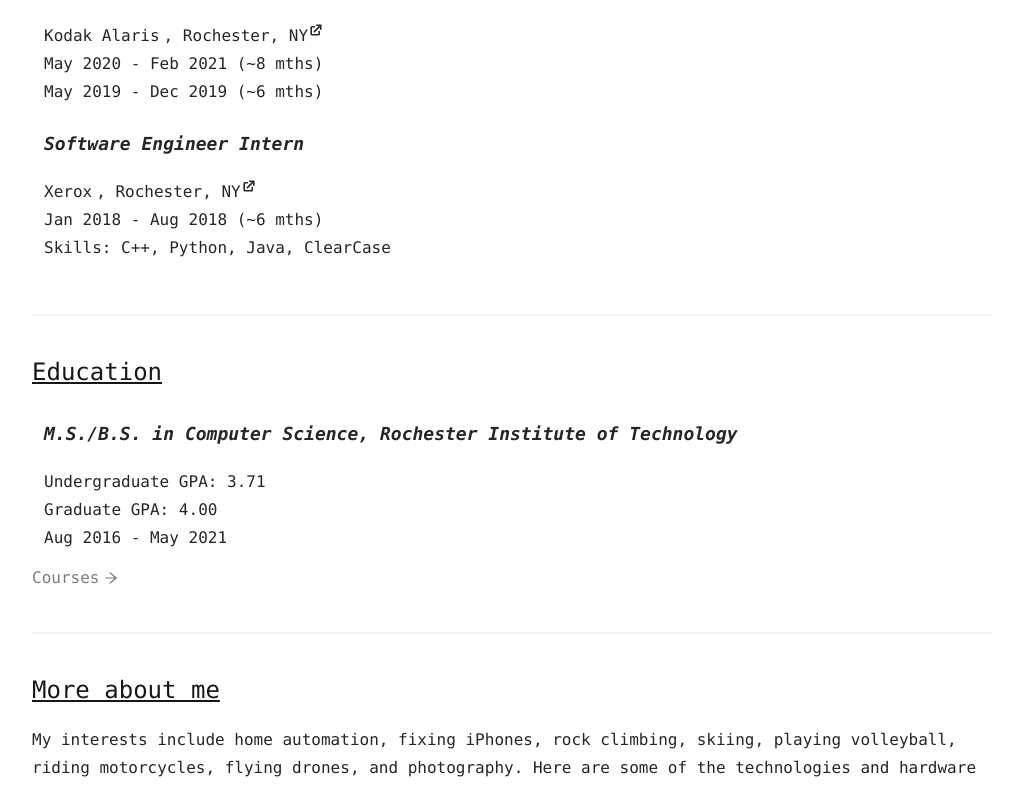
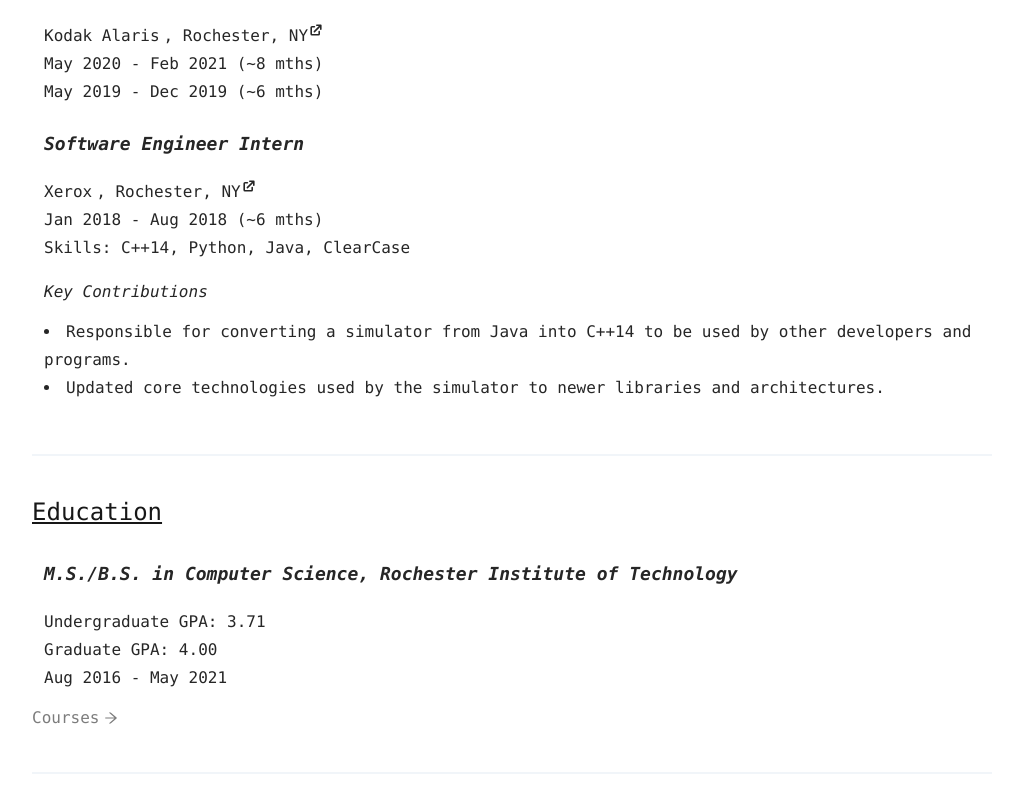
Before and after one commit to DevinKott/website-m9, a React (Create React App) app: page / in a window 1280 px wide. Shown: the part 668-1454 px from the top of the page, without its empty margins (128-1151 px from the left). Built offline with nearby package versions, Linux system fonts and the light colour scheme.

Commit message:
Basics to key points

```diff
--- a/src/App.js
+++ b/src/App.js
@@ -127,7 +127,13 @@
                             },
                         ]
                     }
-                    skills={['C++', 'Python', 'Java', 'ClearCase']}
+                    skills={['C++14', 'Python', 'Java', 'ClearCase']}
+                    keyPoints={
+                        [
+                            "Responsible for converting a simulator from Java into C++14 to be used by other developers and programs.",
+                            "Updated core technologies used by the simulator to newer libraries and architectures."
+                        ]
+                    }
                 />
             </section>
             <Separator/>
--- a/src/components/Experience.js
+++ b/src/components/Experience.js
@@ -8,7 +8,8 @@
         skills = [],
         dates = [],
         link = 'https://www.google.com/',
-        location = ''
+        location = '',
+        keyPoints = []
     } = props;
 
     return (
@@ -52,6 +53,31 @@
                 )
             }
             {skills.length ? <span>Skills: {skills.join(', ')}</span> : ''}
+            {
+                keyPoints.length > 0 &&
+                <section
+                    className='pt-4'
+                >
+                    <span className='italic'>Key Contributions</span>
+                    <ul
+                        className='list-disc list-inside pt-3'
+                    >
+                        {
+                            keyPoints.map(
+                                (keyPoint, index) => {
+                                    return (
+                                        <li
+                                            key={`kp-${index}-${companyName}`}
+                                        >
+                                            {keyPoint}
+                                        </li>
+                                    );
+                                },
+                            )
+                        }
+                    </ul>
+                </section>
+            }
         </section>
     );
 };
```
